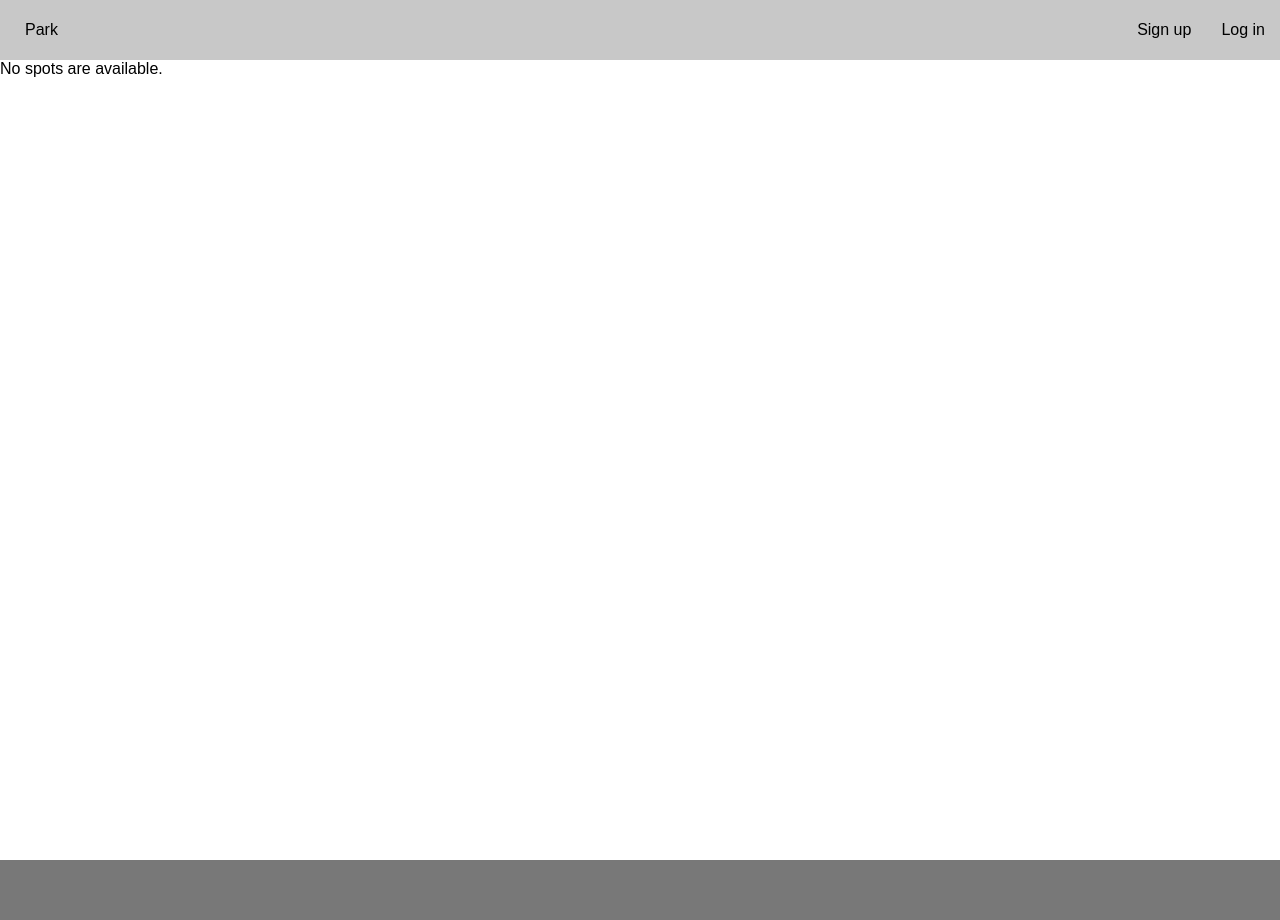
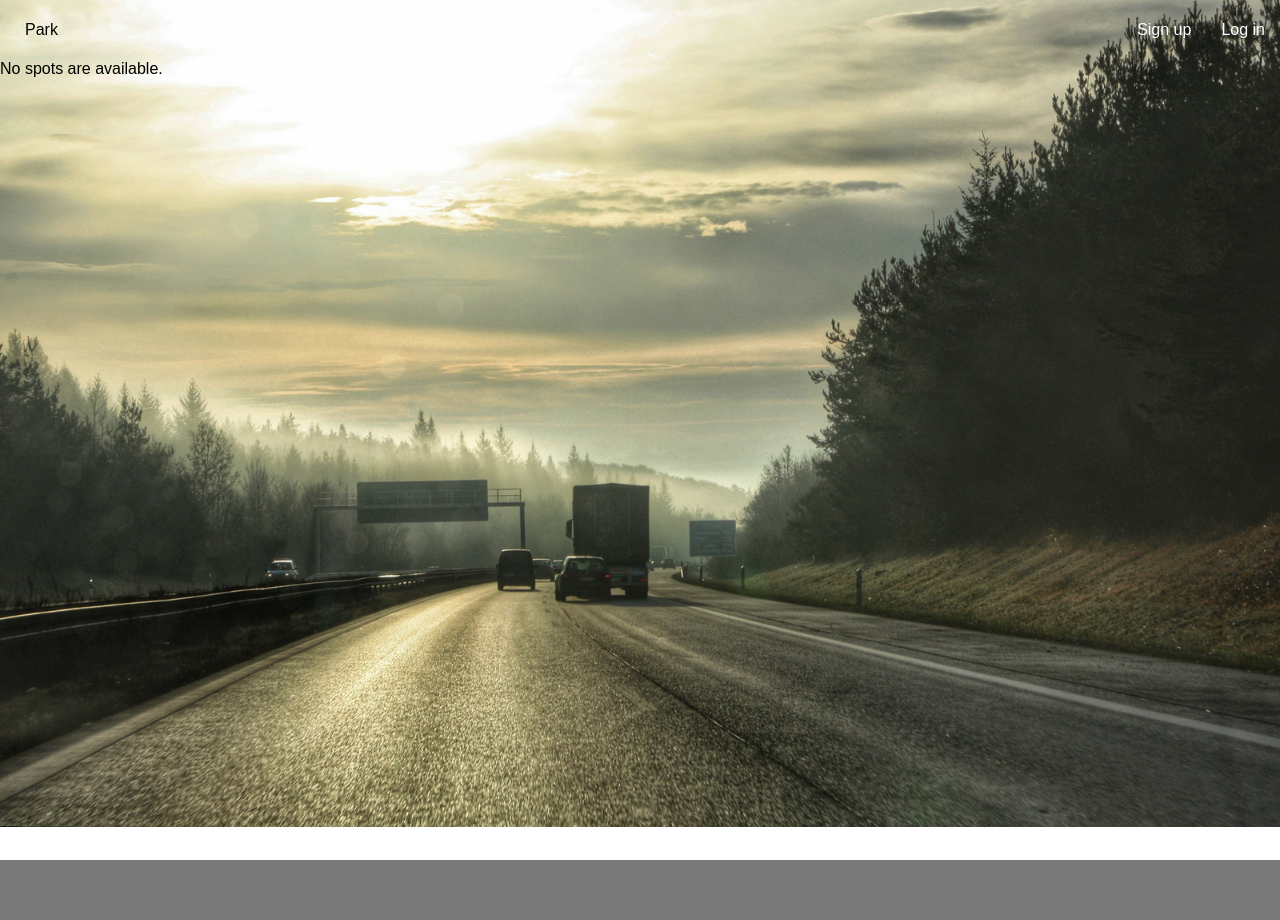
Before and after one commit to JoshuaRosenfeld/park, a Django app: page /spots/ in a window 1280 px wide. Run offline with Django 3.2, Linux system fonts and the light colour scheme; data that the repository does not hold is empty; parts of the project's set-up code (start-up, migrations or seed data) failed here and were passed over.

Commit message:
add background image

```diff
--- a/park/spots/static/spots/style.css
+++ b/park/spots/static/spots/style.css
@@ -3,6 +3,14 @@
 html, body {
 	height: 100%;
 	min-height: 300px;
+}
+
+html {
+	background: url('images/background.jpg') no-repeat center center;
+	-webkit-background-size: cover;
+	-moz-background-size: cover;
+	-o-background-size: cover;
+	background-size: cover;
 }
 
 a {
@@ -28,7 +36,7 @@ h1, h2, h3, h4, h5, h6, p, ul, ol {
 
 #header {
 	height: 60px;
-	background-color: rgb(200, 200, 200);
+	color: white;
 }
 
 #footer {
@@ -41,6 +49,7 @@ h1, h2, h3, h4, h5, h6, p, ul, ol {
 	display: inline-block;
 	float: left;
 	margin-left: 25px;
+	color: black;
 }
 
 #primary-nav {
```
Also changed, not shown: park/spots/static/spots/images/background.jpg (added), park/spots/static/spots/images/smile.png (deleted).
